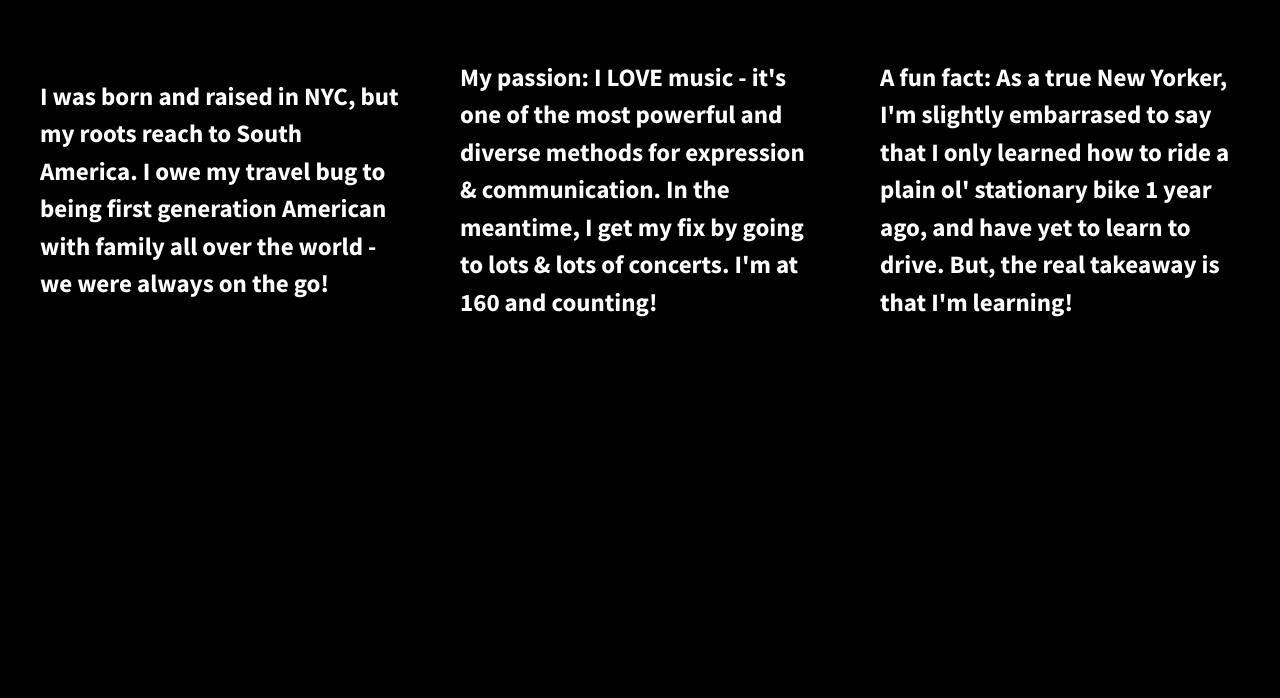
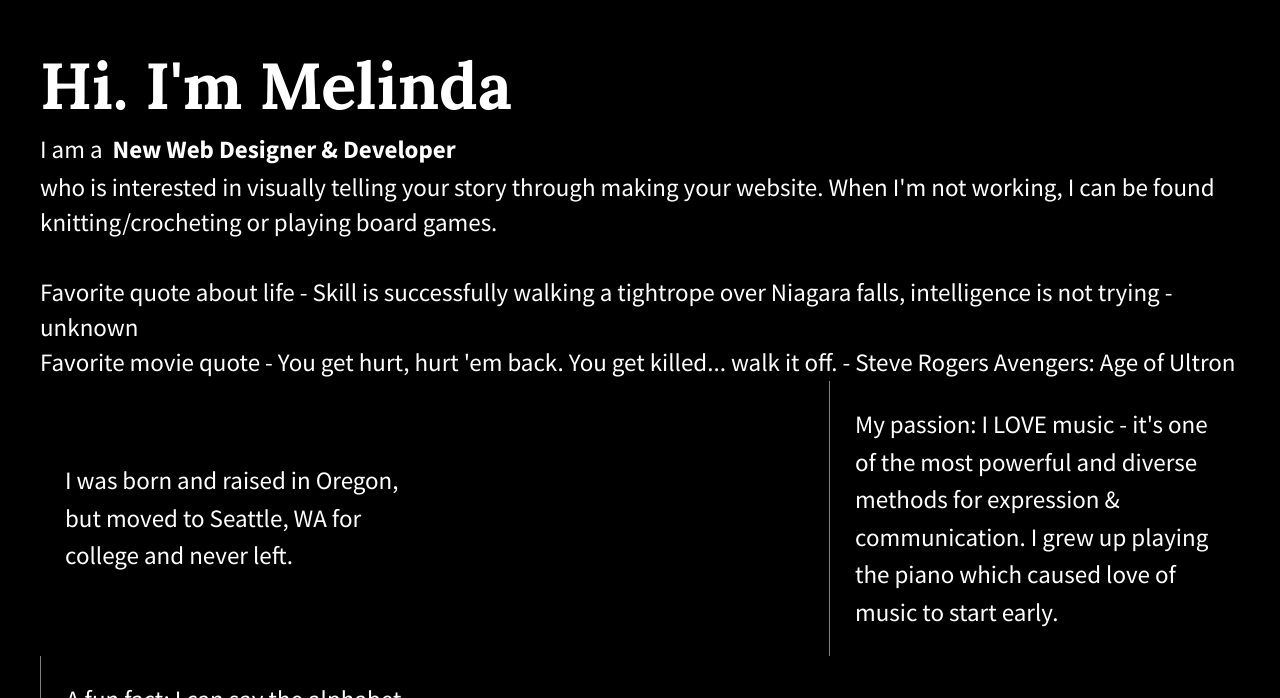
Before and after one commit to zhylosa/206-divs-flexbox-starter, a plain HTML site: page index.html in a window 1280 px wide. Shown: the top 698 px of the page. Drawn offline with nearby package versions, Linux system fonts and the light colour scheme.

Commit message:
update header main and footer

```diff
--- a/css/main.css
+++ b/css/main.css
@@ -106,31 +106,86 @@ body {
   padding: 2em;
   font-size: 1.25em;
   height: 100%;
+
+}
+
+
+main {
+  height: 250px;
+  width: 100%;
+}
+main .position{
+	font-weight: 700;
+}
+header {
+  display: flex;
+  justify-content: flex-start;
+  align-items: center;
+  color:white;
+  font-size: 3.25em;
+  font-family: 'Lora', serif;
+  font-weight:700;
+}
+footer,
+main {
+  display: flex;
+  flex-flow:row wrap;
+  justify-content: flex-start;
+  align-items: center;
+  color:white;
+  font-size: 1.25em;
+  font-family: 'Source Sans Pro', sans-serif;
 }
 
 .wrapper {
   /*add display:flex and set justify-content to space-between*/
-  display:flex;
+  display: flex;
   justify-content:space-between;
   font-weight: 700;
+  border-top:1px solid gray;
+  border-bottom:1px solid gray;
 }
 
-.div-1, .div-2, .div-3 {
+#div-1, #div-2, #div-3 {
   /*give the divs a width of 30%, add display:flex, set justify-content and align-items to center*/
   display:flex;
-  color: #fff;
+  color: white;
   line-height: 1.5em;
   font-size: 1.25em;
   /*background-color: #f16059;*/
-  height: 300px;
+  height: auto;
   width:30%;
+  display:flex;
   justify-content:center;
   align-items:center;
-  border-left:3px;
-  border-color: white;
+  padding:1em;
+
+}
+#div-2, #div-3 {
+	border-left:1px solid gray;
+}
+.flex-container {
+  /*set display to flex and vertically & horizontally align by setting justify-content and align-items to center, and set flex-flow to row wrap*/
+  display: flex;
+  flex-flow: row wrap;
+  justify-content: space-between;
+  align-items: center;
 }
 
-
+.flex-items {
+  /*set display to flex and vertically & horizontally align by setting justify-content and align-items to center*/
+  display: flex;
+  justify-content: center;
+  align-items: center;
+  color: #fff;
+  line-height: 1.5em;
+  font-size: 1.6em;
+  width: 30%;
+  height: 200px;
+}
+.follow{
+padding: 20px 20px;
+}
 
 /* ==========================================================================
    Helper classes
--- a/index.html
+++ b/index.html
@@ -13,24 +13,34 @@
         <link rel="stylesheet" href="css/normalize.css">
         <link rel="stylesheet" href="css/main.css">
         <script src="js/vendor/modernizr-2.8.3.min.js"></script>
-        <link href='http://fonts.googleapis.com/css?family=Lora:700' rel='stylesheet' type='text/css'>
-        <link href='http://fonts.googleapis.com/css?family=Source+Sans+Pro:400,700' rel='stylesheet' type='text/css'>
+        <link href="https://fonts.googleapis.com/css?family=Lora:400,400i,700,700i&display=swap" rel="stylesheet">
+        <link href="https://fonts.googleapis.com/css?family=Source+Sans+Pro:400,700,700i,900i&display=swap" rel="stylesheet">
     </head>
     <body>
         <!--[if lt IE 8]>
             <p class="browserupgrade">You are using an <strong>outdated</strong> browser. Please <a href="http://browsehappy.com/">upgrade your browser</a> to improve your experience.</p>
         <![endif]-->
 
-        <section class="wrapper">
-            <div class="div-1">
-                I was born and raised in NYC, but my roots reach to South America.  I owe my travel bug to being first generation American with family all over the world -  we were always on the go!
+        <section class="flex-container">
+			<header>Hi.  I'm Melinda</header>
+            <main>I am a &nbsp<span class="position"> New Web Designer & Developer</span> who is interested in visually telling your story through making your website. When I'm not working, I can be found knitting/crocheting or playing board games.<br/><br/>
+			Favorite quote about life - Skill is successfully walking a tightrope over Niagara falls, intelligence is not trying - unknown<br/>
+			Favorite movie quote - You get hurt, hurt 'em back. You get killed... walk it off. - Steve Rogers   Avengers: Age of Ultron</main>
+            <div id="div-1" class="flex-items">
+                I was born and raised in Oregon, but moved to Seattle, WA for college and never left.
             </div>
-            <div class="div-2">
-                My passion: I LOVE music - it's one of the most powerful and diverse methods for expression & communication.  In the meantime, I get my fix by going to lots & lots of concerts.  I'm at 160 and counting!
+            <div id="div-2" class="flex-items">
+                My passion: I LOVE music - it's one of the most powerful and diverse methods for expression & communication.  I grew up playing the piano which caused love of music to start early.
             </div>
-            <div class="div-3">
-                A fun fact:  As a true New Yorker, I'm slightly embarrased to say that I only learned how to ride a plain ol' stationary bike 1 year ago, and have yet to learn to drive. But, the real takeaway is that I'm learning!
+            <div id="div-3" class="flex-items">
+                A fun fact:  I can say the alphabet backward faster than I can forward, and I can write mirror image with ease.
             </div>
+
+			<footer>
+				<a class="follow" href = "http://www.linkedin.com/in/melinda-olson"><img src="img/iconmonstr-linkedin-4-64.png" alt="linkedin"></a>
+				<a class="follow" href ="http://www.instagram.com/zhylosa"><img src="img/iconmonstr-instagram-6-64.png" alt="instagram"></a>
+				<a class="follow" href ="https://github.com/zhylosa"><img src="img/iconmonstr-github-1-64.png" alt="github"></a>
+			</footer>
         </section>
 
         <script src="https://ajax.googleapis.com/ajax/libs/jquery/1.11.3/jquery.min.js"></script>
```
Also changed, not shown: img/iconmonstr-github-1-64.png (added), img/iconmonstr-instagram-6-64.png (added), img/iconmonstr-linkedin-4-64.png (added).
